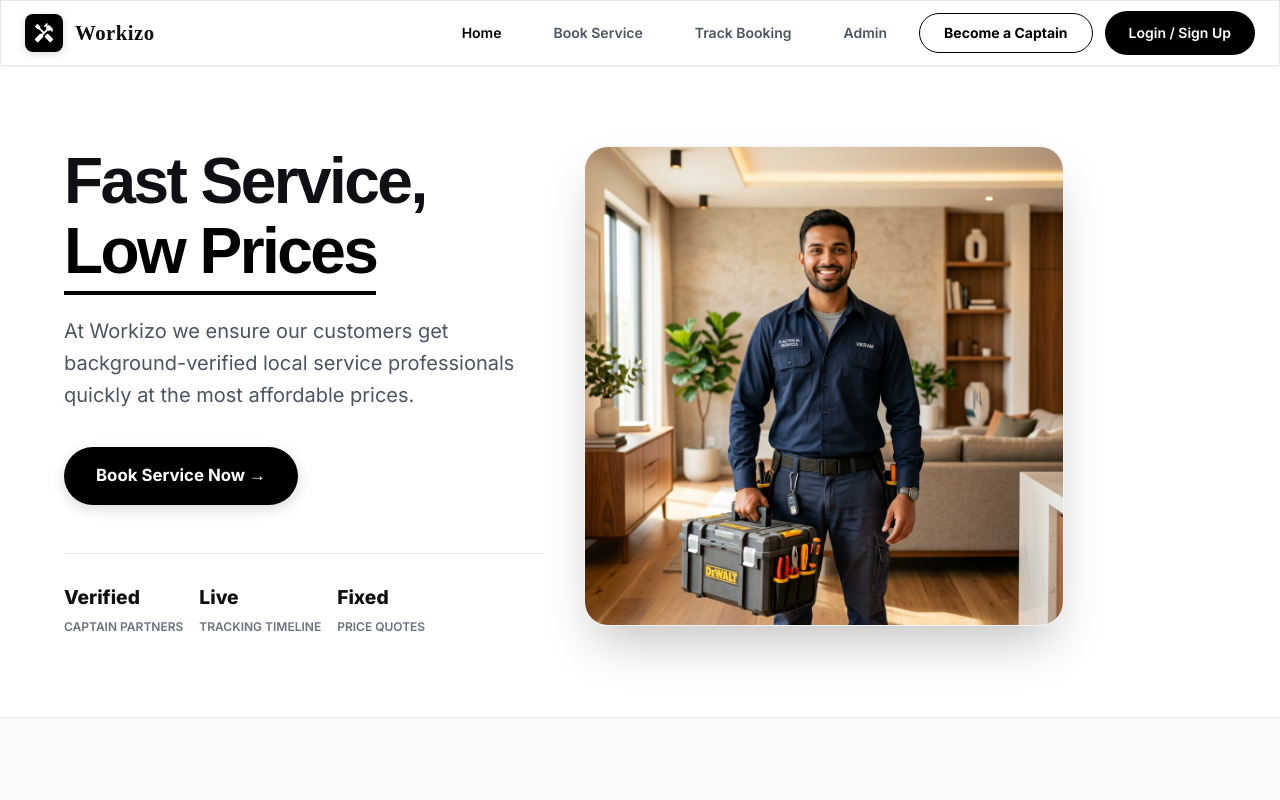
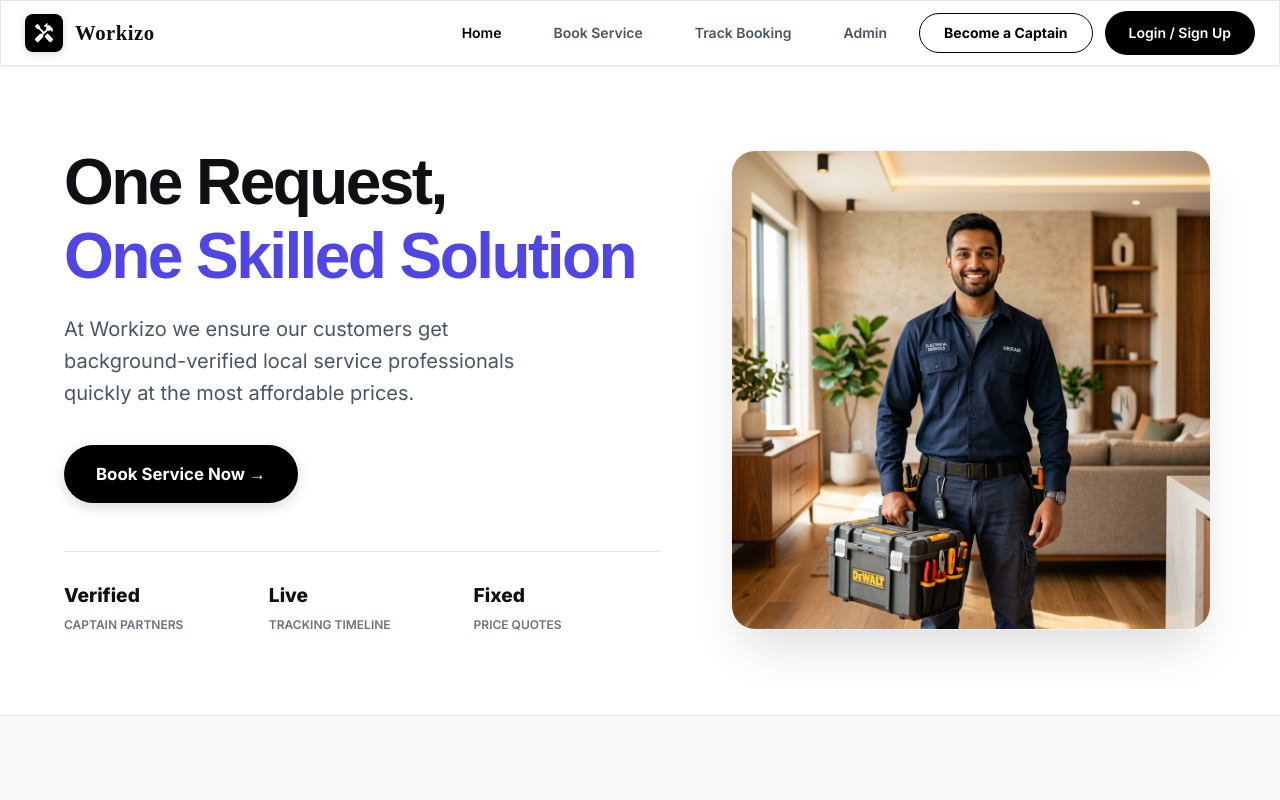
Before and after one commit to VedGoyaniTech/Workizo-A_service_company, a React (Vite) app in the folder frontend/: page / in a window 1280 px wide. Shown: the top 800 px of the page. Built offline with nearby package versions, Linux system fonts and the light colour scheme; no server answers.

Commit message:
feat: update slogan to 'One Request, One Skilled Solution' and refactor hero layout to flexbox

```diff
--- a/frontend/index.html
+++ b/frontend/index.html
@@ -8,7 +8,7 @@
     <link rel="preconnect" href="https://fonts.googleapis.com">
     <link rel="preconnect" href="https://fonts.gstatic.com" crossorigin>
     <link href="https://fonts.googleapis.com/css2?family=Inter:wght@300;400;500;600;700;800&display=swap" rel="stylesheet">
-    <title>WORKIZO - Connecting Customers and Local Workers — In Real Time</title>
+    <title>WORKIZO - One Request, One Skilled Solution</title>
   </head>
   <body>
     <div id="root"></div>
--- a/frontend/src/LandingPage.jsx
+++ b/frontend/src/LandingPage.jsx
@@ -85,26 +85,32 @@ const LandingPage = () => {
       {/* Boxy-Style Split Hero Section */}
       <Box sx={{ background: '#ffffff', pt: { xs: 8, md: 10 }, pb: { xs: 8, md: 10 }, borderBottom: '1px solid #E5E7EB' }}>
         <Container maxWidth="lg">
-          <Grid container spacing={5} alignItems="center">
+          <Box
+            sx={{
+              display: 'flex',
+              flexDirection: { xs: 'column', md: 'row' },
+              alignItems: 'center',
+              justifyContent: 'space-between',
+              gap: { xs: 6, md: 8 }
+            }}
+          >
             {/* Left Side: Copywriting and CTA */}
-            <Grid item xs={12} md={6}>
+            <Box sx={{ width: { xs: '100%', md: '55%' }, display: 'flex', flexDirection: 'column' }}>
               <Typography
                 variant="h1"
                 component="h1"
                 sx={{
-                  fontSize: { xs: '2.8rem', md: '4rem' },
+                  fontSize: { xs: '2.5rem', sm: '3.2rem', md: '4rem' },
                   fontWeight: 900,
                   letterSpacing: '-0.04em',
-                  lineHeight: 1.1,
+                  lineHeight: 1.15,
                   mb: 2.5,
                   color: '#0F0F14',
                   fontFamily: 'Outfit, sans-serif'
                 }}
               >
-                Fast Service,<br />
-                <span style={{ color: '#000000', borderBottom: '4px solid #000000', display: 'inline-block', paddingBottom: '4px' }}>
-                  Low Prices
-                </span>
+                One Request,<br />
+                <span style={{ color: '#4f46e5' }}>One Skilled Solution</span>
               </Typography>
 
               <Typography
@@ -120,6 +126,7 @@ const LandingPage = () => {
                 At Workizo we ensure our customers get background-verified local service professionals quickly at the most affordable prices.
               </Typography>
 
+              <Box sx={{ alignSelf: 'flex-start' }}>
                 <Button
                   variant="contained"
                   onClick={() => {
@@ -151,44 +158,61 @@ const LandingPage = () => {
                 >
                   Book Service Now &rarr;
                 </Button>
+              </Box>
 
               {/* Three bottom highlights */}
-              <Grid container spacing={2} sx={{ borderTop: '1px solid #E5E7EB', pt: 3.5 }}>
-                <Grid item xs={4}>
+              <Box
+                sx={{
+                  display: 'flex',
+                  justifyContent: 'space-between',
+                  borderTop: '1px solid #E5E7EB',
+                  pt: 3.5,
+                  gap: 2
+                }}
+              >
+                <Box sx={{ flex: 1 }}>
                   <Typography variant="h6" sx={{ fontWeight: 900, fontSize: '1.2rem', color: '#0F0F14' }}>
                     Verified
                   </Typography>
                   <Typography variant="caption" sx={{ color: '#6B7280', fontWeight: 600, display: 'block', mt: 0.5 }}>
                     CAPTAIN PARTNERS
                   </Typography>
-                </Grid>
-                <Grid item xs={4}>
+                </Box>
+                <Box sx={{ flex: 1 }}>
                   <Typography variant="h6" sx={{ fontWeight: 900, fontSize: '1.2rem', color: '#0F0F14' }}>
                     Live
                   </Typography>
                   <Typography variant="caption" sx={{ color: '#6B7280', fontWeight: 600, display: 'block', mt: 0.5 }}>
                     TRACKING TIMELINE
                   </Typography>
-                </Grid>
-                <Grid item xs={4}>
+                </Box>
+                <Box sx={{ flex: 1 }}>
                   <Typography variant="h6" sx={{ fontWeight: 900, fontSize: '1.2rem', color: '#0F0F14' }}>
                     Fixed
                   </Typography>
                   <Typography variant="caption" sx={{ color: '#6B7280', fontWeight: 600, display: 'block', mt: 0.5 }}>
                     PRICE QUOTES
                   </Typography>
-                </Grid>
-              </Grid>
-            </Grid>
+                </Box>
+              </Box>
+            </Box>
 
             {/* Right Side: Generated Handyman Portrait Image Card */}
-            <Grid item xs={12} md={6}>
+            <Box
+              sx={{
+                width: { xs: '100%', md: '45%' },
+                display: 'flex',
+                justifyContent: { xs: 'center', md: 'flex-end' },
+                alignItems: 'center',
+              }}
+            >
               <Box
                 sx={{
                   position: 'relative',
                   display: 'flex',
                   justifyContent: 'center',
                   alignItems: 'center',
+                  width: '100%',
                 }}
               >
                 <Box
@@ -200,13 +224,18 @@ const LandingPage = () => {
                     maxWidth: '480px',
                     height: 'auto',
                     borderRadius: '24px',
-                    boxShadow: '0 25px 50px -12px rgba(0,0,0,0.25)',
+                    boxShadow: '0 25px 50px -12px rgba(0,0,0,0.15)',
                     border: '1px solid rgba(229, 231, 235, 0.5)',
+                    transition: 'transform 0.4s cubic-bezier(0.16, 1, 0.3, 1), box-shadow 0.4s cubic-bezier(0.16, 1, 0.3, 1)',
+                    '&:hover': {
+                      transform: 'scale(1.02) translateY(-4px)',
+                      boxShadow: '0 30px 60px -15px rgba(0,0,0,0.25)',
+                    }
                   }}
                 />
               </Box>
-            </Grid>
-          </Grid>
+            </Box>
+          </Box>
         </Container>
       </Box>
 
--- a/frontend/src/layouts/CustomerLayout.jsx
+++ b/frontend/src/layouts/CustomerLayout.jsx
@@ -266,7 +266,7 @@ const CustomerLayout = () => {
           <Typography variant="body2" color="text.secondary" align="center">
             {'© '}
             {new Date().getFullYear()}
-            {' WORKIZO. Connecting Customers and Local Workers — In Real Time.'}
+            {' WORKIZO. One Request, One Skilled Solution.'}
           </Typography>
           <Typography variant="caption" color="text.disabled" align="center" display="block" sx={{ mt: 1 }}>
             Built with Django & React. Secure JWT Authentication. Role-Based Access Control.
```
Lines whose indentation alone changed are shown as unchanged.
